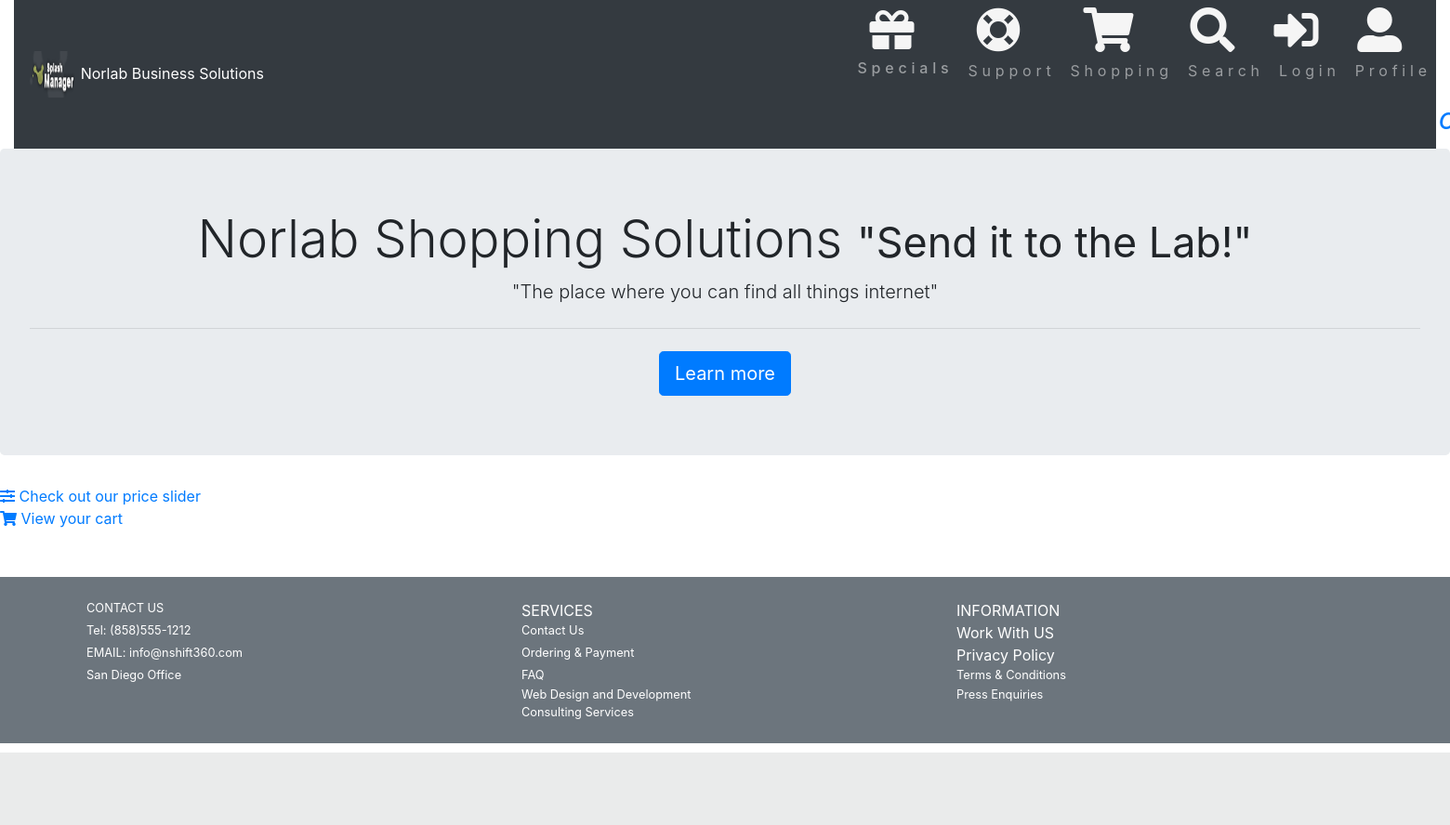
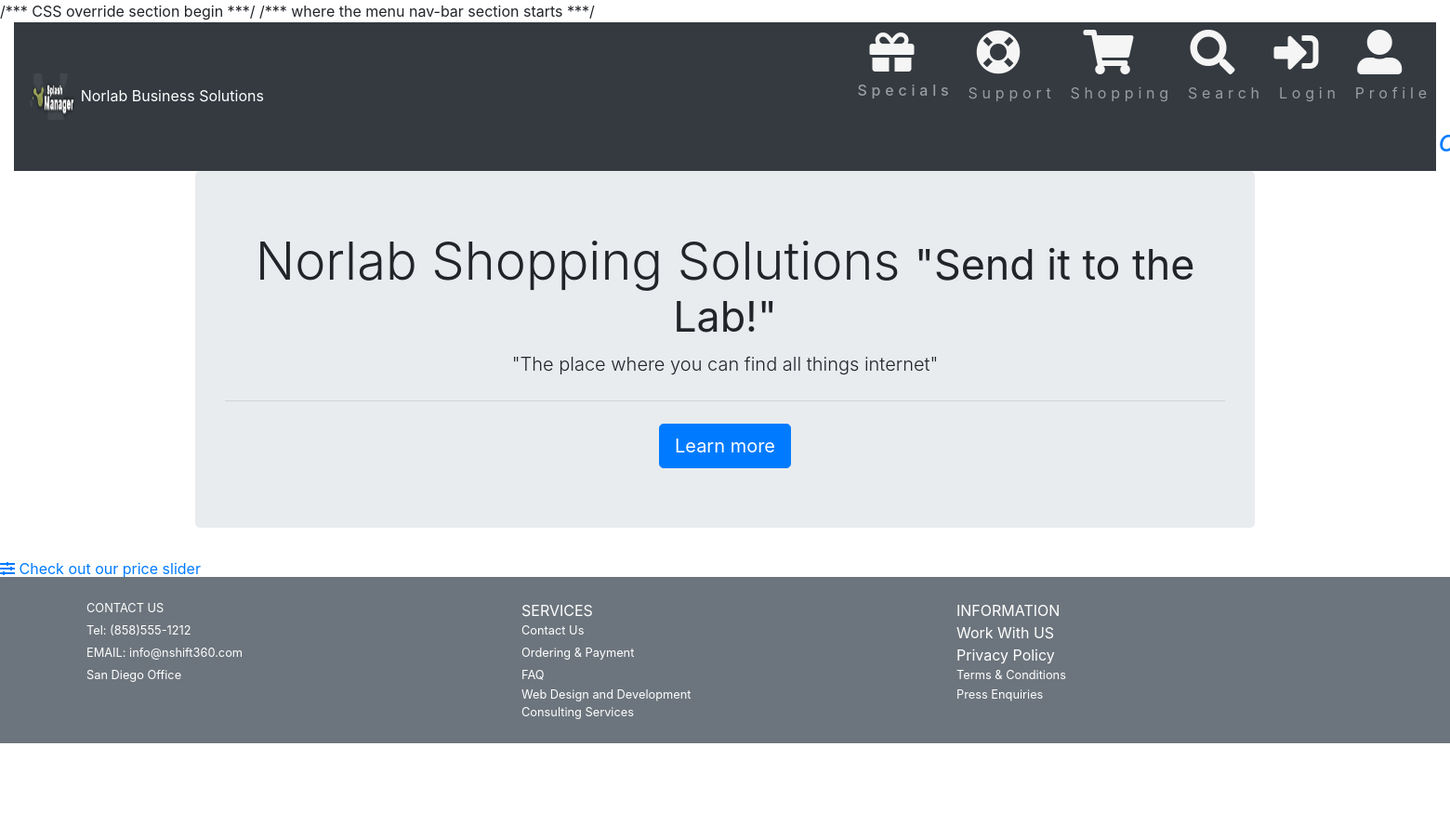
Before and after one commit to wisemanchild/mesacart, a PHP site: page / in a window 1560 px wide; the page is wider, and only the part inside the window is pictured. Shown: that part at 93% size. Before the commit the page ends 810 px from the top of that part, so only its background shows below. Run offline with PHP 8.4, Linux system fonts and the light colour scheme; data that the repository does not hold is empty; some libraries are stand-ins or nearby versions.

Commit message:
more comments

```diff
--- a/index.php
+++ b/index.php
@@ -23,6 +23,8 @@
 <link href="css/bootstrap-4.0.0.css" rel="stylesheet">
 <!-- font awesome -->
 <link rel="stylesheet" href="https://use.fontawesome.com/releases/v5.4.2/css/all.css" integrity="sha384-/rXc/GQVaYpyDdyxK+ecHPVYJSN9bmVFBvjA/9eOB+pb3F2w2N6fc5qB9Ew5yIns" crossorigin="anonymous">
+
+/*** CSS override section begin ***/
 <style>
 .nlm-ctr {
 /*	align-content: center; */
@@ -97,12 +99,13 @@
     display: none;
   }
 }
-
+/*** css override section ends ***/
 </style>
 </head>';
 require 'connect.php';
 
 ?>
+/*** where the menu nav-bar section starts ***/
 <header class="container-fluid">
     <nav class="navbar sticky-top navbar-expand-lg navbar-dark bg-dark">
         <a class="navbar-brand" href="#" class="text-right"><img src="images/logo.png" width=50 height=50
@@ -156,11 +159,12 @@
                 </ul>
                 <span class="navbar-text">
 <!--
+************** keeping this section in case I want to put it back on the main nav-bar ***/
 			  <form class="form-inline" action="searchres.php" method="post">
     <label>Search:</label>
     <input type="text" name="query" class="fas fa-search" placeholder="Search"/>
     <input type="submit" name="submit" value="Search! "/>
-
+*****************************************************************************************
 </form>-->
 
     </span>
@@ -177,7 +181,7 @@
 </form>
 </div>-->
 
-<div class="jumbotron text-center">
+<section class="jumbotron text-center container">
     <h1 class="display-4">Norlab Shopping Solutions
         <small>"Send it to the Lab!"</small>
     </h1>
@@ -185,7 +189,7 @@
     <hr class="my-4">
     <!--<p>It uses utility classes for typography and spacing to space content out within the larger container.</p>-->
     <a class="btn btn-primary btn-lg" href="#" role="button">Learn more</a>
-</div>
+</section>
 <?php
 $sql = "select id, name from $maincategory";
 echo '<div class="row justify-content-center">';
```
